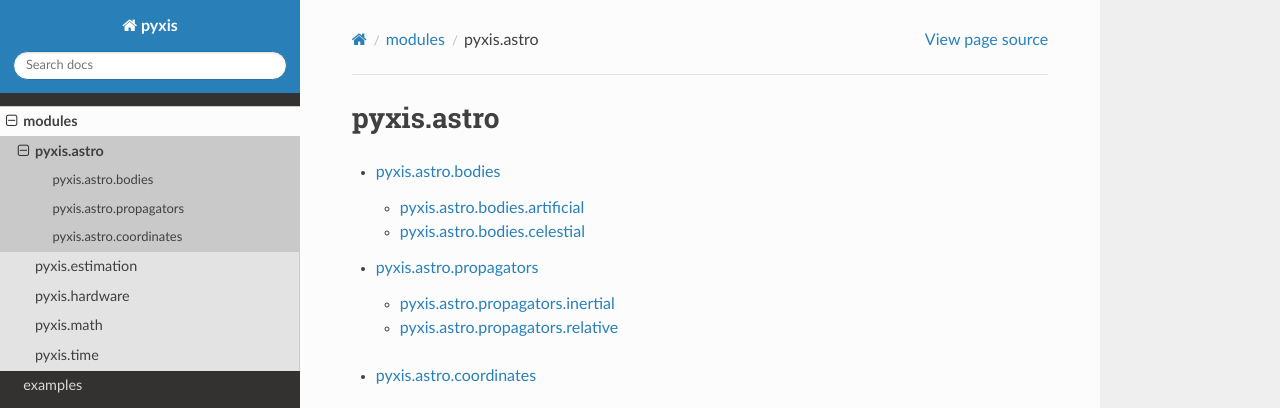
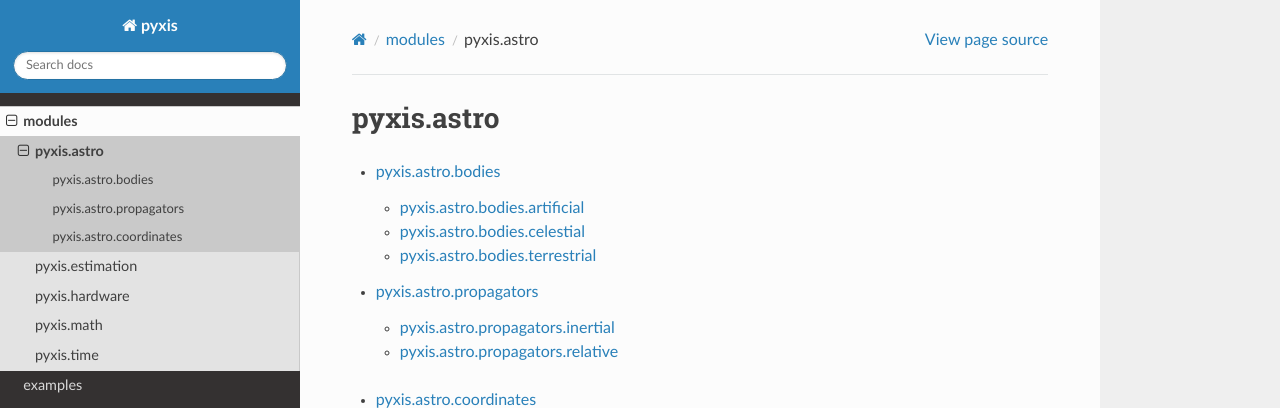
Before and after one commit to brandon-sexton/pysmad, a Sphinx documentation site: the page built from docs/source/pyxis.astro.rst, in a window 1280 px wide, cut to the strip 0-408 px from the top of the page. Built offline with Sphinx 7.4.7 and the Read the Docs theme 2.0.0, drawn with Linux system fonts in a browser that asks for light colours.

Commit message:
added toc reference

```diff
--- a/docs/source/pyxis.astro.bodies.rst
+++ b/docs/source/pyxis.astro.bodies.rst
@@ -6,6 +6,7 @@ pyxis.astro.bodies
 
    pyxis.astro.bodies.artificial
    pyxis.astro.bodies.celestial
+   pyxis.astro.bodies.terrestrial
 
 .. automodule:: pyxis.astro.bodies
    :members:
```
